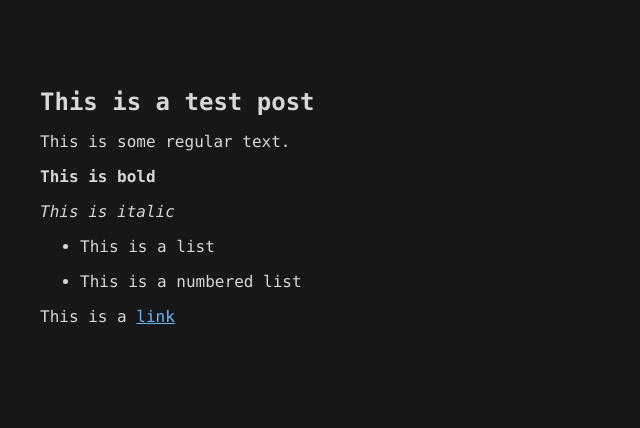
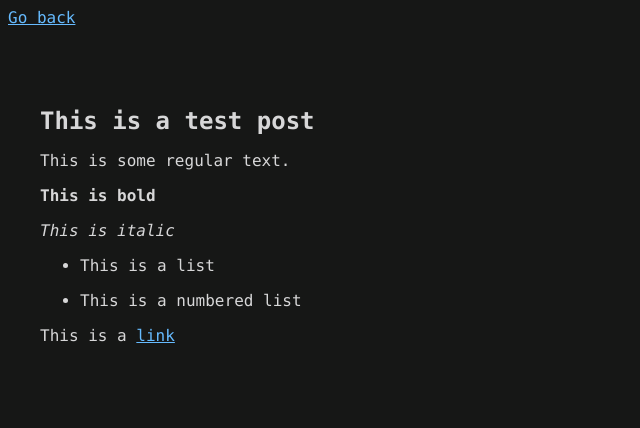
Before and after one commit to mxsjoberg/md2website, a plain HTML site: page posts/test.html in a window 1280 px wide. Shown: the whole page, without its empty margins (0-640 px from the left). Drawn offline with Linux system fonts and the light colour scheme.

Commit message:
Update test.html

```diff
--- a/posts/test.html
+++ b/posts/test.html
@@ -1,4 +1,4 @@
-<html lang='en'><head><title>Built with Static Webpage Builder</title><link rel='stylesheet' href='../main.css'></head><body><div class='page'><h1>This is a test post</h1>
+<html lang='en'><head><title>This is a test post</title><link rel='stylesheet' href='../main.css'></head><body><a href='../index.html'>Go back</a><div class='page'><h1>This is a test post</h1>
 <p>This is some regular text.</p>
 <p><strong>This is bold</strong></p>
 <p><em>This is italic</em></p>
```
